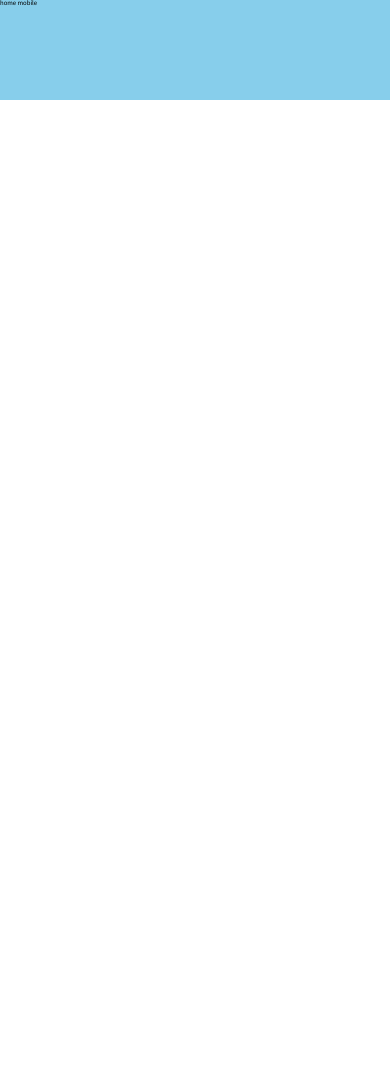
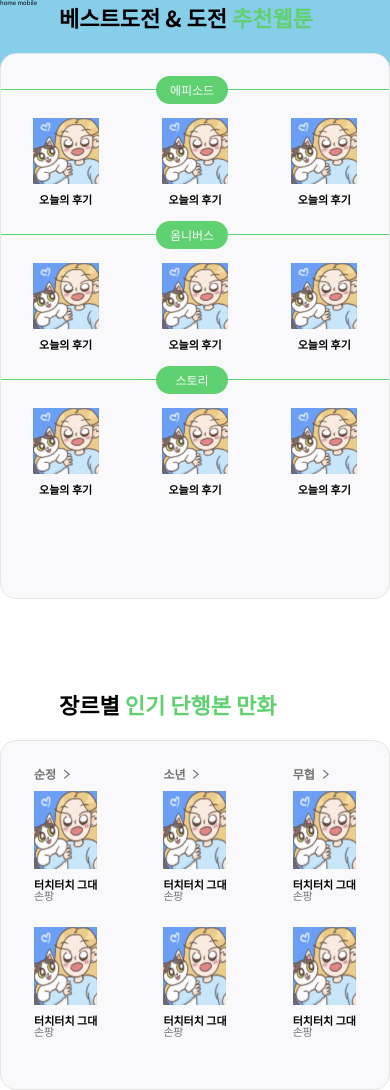
Before and after one commit to WESOPT29-13-SOPTOON/SOPTOON-Client, a React (Create React App) app: page / in a window 390 px wide. Before the commit the page ends 844 px from the top, so only its background shows below. Built offline with nearby package versions, Linux system fonts and the light colour scheme.

Commit message:
feat: 반응형 구현

```diff
--- a/src/components/home/CartoonInfo.jsx
+++ b/src/components/home/CartoonInfo.jsx
@@ -1,6 +1,8 @@
 import React from "react";
 import styled from "styled-components";
 import { ReactComponent as StarIcon } from "../../assets/icons/full-star.svg";
+import { applyMediaQuery } from "../../styles/mediaQuery";
+import Screen from "../../styles/Screen";
 
 const CartoonInfo = ({ data }) => {
   const { title, author, content, starRating } = data;
@@ -8,6 +10,7 @@ const CartoonInfo = ({ data }) => {
     <StyledRoot>
       <h3>{title}</h3>
       <h4>{author}</h4>
+      <Screen desktop tablet>
         <p>{content}</p>
         <StyledStarRating>
           <StarIcon />
@@ -17,6 +20,7 @@ const CartoonInfo = ({ data }) => {
           <StarIcon />
           <span>{starRating}</span>
         </StyledStarRating>
+      </Screen>
     </StyledRoot>
   );
 };
@@ -25,33 +29,58 @@ const StyledRoot = styled.div`
   display: flex;
   flex-direction: column;
   margin-left: 0.89rem;
+  ${applyMediaQuery("mobile")} {
+    margin-left: 0;
+  }
   & > h3 {
     font-size: 1.1rem;
     color: #000000;
     font-weight: bold;
+    ${applyMediaQuery("mobile")} {
+      margin-top: 1rem;
+    }
   }
   & > h4 {
     font-size: 1.1rem;
     color: #737373;
+    letter-spacing: -0.02em;
+    margin-top: 0rem;
+    ${applyMediaQuery("desktop")} {
       margin-top: 0.3rem;
-    letter-spacing: -0.02em;
+    }
   }
   & > p {
     color: #737373;
     font-size: 1.1rem;
+    letter-spacing: -0.05rem;
+    ${applyMediaQuery("desktop")} {
       margin-top: 1.171rem;
-    letter-spacing: -0.05rem;
+    }
+    ${applyMediaQuery("tablet")} {
+      margin-top: 0.64rem;
+    }
   }
 `;
 
 const StyledStarRating = styled.div`
   display: flex;
   align-items: end;
+  ${applyMediaQuery("desktop")} {
     margin-top: 1.629rem;
+  }
+  ${applyMediaQuery("tablet")} {
+    margin-top: 0.56rem;
+  }
 
   & > svg {
+    ${applyMediaQuery("desktop")} {
       width: 1.2rem;
       height: 1.2rem;
+    }
+    ${applyMediaQuery("tablet")} {
+      width: 1.03rem;
+      height: 1.03rem;
+    }
     fill: #e04537;
   }
   & > span {
--- a/src/components/home/ChallengeWebtoonBase.jsx
+++ b/src/components/home/ChallengeWebtoonBase.jsx
@@ -3,6 +3,7 @@ import styled from "styled-components";
 import BaseInfoWrapper from "./BaseInfoWrapper";
 import WebtoonInfo from "./WebtoonInfo";
 import ChallengeWebtoonGroupHeader from "./ChallengeWebtoonGroupHeader";
+import { applyMediaQuery } from "../../styles/mediaQuery";
 
 const ChallengeWebtoonBase = ({ groupName, data }) => {
   return (
@@ -24,28 +25,69 @@ const StyledRoot = styled.div`
   justify-content: center;
   flex-direction: column;
   & > * {
-    margin-right: 2.7rem;
-    margin-left: 3.6rem;
     font-size: 1.2rem;
+    ${applyMediaQuery("desktop")} {
+      margin-right: 2.7rem;
+      margin-left: 3.6rem;
+    }
+    ${applyMediaQuery("tablet")} {
+      margin-right: 1.9rem;
+      margin-left: 2.1rem;
+    }
+    ${applyMediaQuery("mobile")} {
+      margin: 0;
+    }
   }
 `;
 
 const StyledBaseInfos = styled.div`
   display: flex;
-  margin-right: 3.8rem;
+  ${applyMediaQuery("tablet")} {
+    margin-left: 3.6rem;
+  }
+  ${applyMediaQuery("tablet")} {
+    margin-left: 3.5rem;
+  }
+  ${applyMediaQuery("mobile")} {
+    /* margin-left: 2.5rem; */
+    width: 100%;
+    justify-content: space-around;
+  }
+
   & > * {
     display: flex;
     align-items: center;
-    margin-top: 2rem;
-    margin-right: 1.4rem;
+
+    ${applyMediaQuery("desktop")} {
+      margin-right: 1.4rem;
+      margin-top: 2rem;
+    }
+    ${applyMediaQuery("tablet")} {
+      margin-top: 0.9rem;
+      margin-right: 1.1rem;
+    }
+    ${applyMediaQuery("mobile")} {
+      flex-direction: column;
+      align-items: center;
+      margin-top: 2.8rem;
+    }
+
     img {
-      width: 7.6rem;
-      height: 7.6rem;
+      ${applyMediaQuery("desktop")} {
+        width: 7.6rem;
+        height: 7.6rem;
+      }
+      width: 6.6rem;
+      height: 6.6rem;
     }
   }
+
   & > *:first-child {
-    margin-left: 9.5rem;
+    ${applyMediaQuery("desktop")} {
+      margin-left: 9.5rem;
+    }
   }
+
   & > *:last-child {
     margin-right: 0;
   }
--- a/src/components/home/ChallengeWebtoonBox.jsx
+++ b/src/components/home/ChallengeWebtoonBox.jsx
@@ -1,5 +1,7 @@
 import React from "react";
 import styled from "styled-components";
+import { applyMediaQuery } from "../../styles/mediaQuery";
+import Screen from "../../styles/Screen";
 import ChallengeWebtoonBase from "./ChallengeWebtoonBase";
 
 const group = ["에피소드", "옴니버스", "스토리"];
@@ -34,26 +36,73 @@ const webtoonInfo = [
   },
 ];
 
+const mobileWebtoonInfo = [
+  {
+    img: "../../assets/images/img_paperback1@3x.png",
+    title: "오늘의 후기",
+    author: "chaenn417",
+    content: "매일 살아가는 후기",
+    starRating: "9.79",
+  },
+  {
+    img: "../../assets/images/img_paperback1@3x.png",
+    title: "오늘의 후기",
+    author: "chaenn417",
+    content: "매일 살아가는 후기",
+    starRating: "9.79",
+  },
+  {
+    img: "../../assets/images/img_paperback1@3x.png",
+    title: "오늘의 후기",
+    author: "chaenn417",
+    content: "매일 살아가는 후기",
+    starRating: "9.79",
+  },
+];
+
 const ChallengeWebtoonBox = () => {
   return (
     <StyledRoot>
       <h2>
         베스트도전 & 도전 <span>추천웹툰</span>
       </h2>
-      <div>
+      <StyledBaseWrapper>
+        <Screen desktop tablet>
           {group.map((name, idx) => (
             <ChallengeWebtoonBase key={idx} groupName={name} data={webtoonInfo} />
           ))}
-      </div>
+        </Screen>
+        <Screen mobile>
+          {group.map((name, idx) => (
+            <ChallengeWebtoonBase key={idx} groupName={name} data={mobileWebtoonInfo} />
+          ))}
+        </Screen>
+      </StyledBaseWrapper>
     </StyledRoot>
   );
 };
 
 const StyledRoot = styled.section`
+  display: flex;
+  flex-direction: column;
+  align-items: center;
+
+  ${applyMediaQuery("desktop")} {
+    margin-bottom: 5.5rem;
+  }
+  ${applyMediaQuery("tablet")} {
+    margin-bottom: 4.32rem;
+  }
+  ${applyMediaQuery("mobile")} {
+    margin-bottom: 9.36rem;
+  }
+
+  & > * {
     width: var(--screen-width);
-  margin-bottom: 5.5rem;
+  }
+
   & > h2 {
-    margin-left: 2rem;
+    padding-left: 2rem;
     font-size: 2.2rem;
     font-weight: 600;
     color: #000000;
@@ -61,13 +110,16 @@ const StyledRoot = styled.section`
       color: #60d071;
     }
   }
+`;
 
-  & > div {
+const StyledBaseWrapper = styled.div`
   width: 100%;
-    height: 48.5rem;
   background-color: #f9f9fc;
   border: 0.1rem solid #e5e5e5;
   border-radius: 1.6rem;
+
+  ${applyMediaQuery("desktop")} {
+    height: 48.5rem;
     margin-top: 1.9rem;
     & > * {
       margin-top: 3.1rem;
@@ -76,6 +128,26 @@ const StyledRoot = styled.section`
       margin-top: 2.7rem;
     }
   }
+  ${applyMediaQuery("tablet")} {
+    height: 38.2rem;
+    margin-top: 1.48rem;
+    & > * {
+      margin-top: 1.6rem;
+    }
+    & > *:first-child {
+      margin-top: 1.9rem;
+    }
+  }
+  ${applyMediaQuery("mobile")} {
+    height: 54.6rem;
+    margin-top: 2.5rem;
+    & > * {
+      margin-top: 2.6rem;
+    }
+    & > *:first-child {
+      margin-top: 3.5rem;
+    }
+  }
 `;
 
 export default ChallengeWebtoonBox;
--- a/src/components/home/ChallengeWebtoonGroupHeader.jsx
+++ b/src/components/home/ChallengeWebtoonGroupHeader.jsx
@@ -1,5 +1,6 @@
 import React from "react";
 import styled from "styled-components";
+import { applyMediaQuery } from "../../styles/mediaQuery";
 
 const ChallengeWebtoonGroupHeader = ({ groupName }) => {
   return (
@@ -13,6 +14,7 @@ const ChallengeWebtoonGroupHeader = ({ groupName }) => {
 const StyledRoot = styled.div`
   display: flex;
   align-items: center;
+  /* position: relative; */
   & > span {
     width: 7.2rem;
     height: 2.8rem;
@@ -21,6 +23,10 @@ const StyledRoot = styled.div`
     border-radius: 1.8rem;
     line-height: 2.8rem;
     text-align: center;
+    ${applyMediaQuery("mobile")} {
+      position: absolute;
+      left: 40%;
+    }
   }
 `;
 
--- a/src/components/home/PopularityGenreCartoonBase.jsx
+++ b/src/components/home/PopularityGenreCartoonBase.jsx
@@ -3,6 +3,7 @@ import styled from "styled-components";
 import BaseInfoWrapper from "./BaseInfoWrapper";
 import CartoonInfo from "./CartoonInfo";
 import { ReactComponent as ViewmoreIcon } from "../../assets/icons/ic_viewmore@3x.svg";
+import { applyMediaQuery } from "../../styles/mediaQuery";
 
 const PopularityGenreCartoonBase = ({ genreName, data }) => {
   return (
@@ -49,15 +50,42 @@ const StyledBaseInfos = styled.div`
   & > * {
     display: flex;
     align-items: center;
-    margin-top: 2.54rem;
+    ${applyMediaQuery("mobile")} {
+      flex-direction: column;
+    }
 
     img {
-      width: 8.1rem;
-      height: 9.9rem;
+      width: 6.3rem;
+      height: 7.8rem;
+      ${applyMediaQuery("desktop")} {
+        width: 8.1rem;
+        height: 9.9rem;
+      }
     }
   }
-  & > *:first-child {
-    margin-top: 1.922rem;
+  ${applyMediaQuery("desktop")} {
+    & > *:first-child {
+      margin-top: 1.922rem;
+    }
+    & > *:last-child {
+      margin-top: 2.54rem;
+    }
+  }
+  ${applyMediaQuery("tablet")} {
+    & > *:first-child {
+      margin-top: 1.3rem;
+    }
+    & > *:last-child {
+      margin-top: 2rem;
+    }
+  }
+  ${applyMediaQuery("mobile")} {
+    & > *:first-child {
+      margin-top: 1.1rem;
+    }
+    & > *:last-child {
+      margin-top: 2.6rem;
+    }
   }
 `;
 
--- a/src/components/home/PopularityGenreCartoonBox.jsx
+++ b/src/components/home/PopularityGenreCartoonBox.jsx
@@ -1,5 +1,6 @@
 import React from "react";
 import styled from "styled-components";
+import { applyMediaQuery } from "../../styles/mediaQuery";
 import PopularityGenreCartoonBase from "./PopularityGenreCartoonBase";
 
 const genre = ["순정", "소년", "무협"];
@@ -36,10 +37,25 @@ const PopularityGenreCartoonBox = () => {
 };
 
 const StyledRoot = styled.section`
-  width: var(--screen-width);
-  margin-bottom: 6.5rem;
+  display: flex;
+  flex-direction: column;
+  align-items: center;
+  ${applyMediaQuery("desktop")} {
+    margin-bottom: 6.5rem;
+  }
+  ${applyMediaQuery("tablet")} {
+    margin-bottom: 9.2rem;
+  }
+  ${applyMediaQuery("mobile")} {
+    margin-bottom: 9.36rem;
+  }
+
+  & > * {
+    width: var(--screen-width);
+  }
+
   & > h2 {
-    margin-left: 2rem;
+    padding-left: 2rem;
     font-size: 2.2rem;
     font-weight: 600;
     color: #000000;
@@ -51,22 +67,44 @@ const StyledRoot = styled.section`
 
 const StyledBaseWrapper = styled.div`
   width: 100%;
-  height: 34.3rem;
   background-color: #f9f9fc;
   border: 0.1rem solid #e5e5e5;
   border-radius: 1.6rem;
-  margin-top: 1.9rem;
   display: flex;
+  ${applyMediaQuery("desktop")} {
+    margin-top: 2.7rem;
+    height: 34.3rem;
+  }
+  ${applyMediaQuery("tablet")} {
+    margin-top: 2.1rem;
+    height: 27rem;
+  }
+  ${applyMediaQuery("mobile")} {
+    margin-top: 2.5rem;
+    height: 35rem;
+    justify-content: space-around;
+  }
+
   & > * {
-    margin-top: 3.949rem;
-    margin-right: 6.479rem;
+    ${applyMediaQuery("desktop")} {
+      margin-top: 3.949rem;
+      margin-right: 6.479rem;
+    }
+    ${applyMediaQuery("tablet")} {
+      margin-top: 3.1rem;
+      margin-right: 3rem;
+    }
+    ${applyMediaQuery("mobile")} {
+      margin-top: 2.7rem;
+    }
   }
   & > *:first-child {
-    margin-top: 3.949rem;
-    margin-left: 6.11rem;
-  }
-  & > *:last-child {
-    margin-right: 6.6rem;
+    ${applyMediaQuery("desktop")} {
+      margin-left: 6.11rem;
+    }
+    ${applyMediaQuery("tablet")} {
+      margin-left: 4.9rem;
+    }
   }
 `;
 
--- a/src/components/home/WebtoonInfo.jsx
+++ b/src/components/home/WebtoonInfo.jsx
@@ -1,6 +1,8 @@
 import React from "react";
 import styled from "styled-components";
 import { ReactComponent as StarIcon } from "../../assets/icons/full-star.svg";
+import { applyMediaQuery } from "../../styles/mediaQuery";
+import Screen from "../../styles/Screen";
 
 const WebtoonInfo = ({ data }) => {
   const { title, author, content, starRating } = data;
@@ -8,6 +10,7 @@ const WebtoonInfo = ({ data }) => {
     <StyledRoot>
       <h3>{title}</h3>
       <h4>{author}</h4>
+      <Screen desktop tablet>
         <p>{content}</p>
         <StyledStarRating>
           <StarIcon />
@@ -17,6 +20,7 @@ const WebtoonInfo = ({ data }) => {
           <StarIcon />
           <span>{starRating}</span>
         </StyledStarRating>
+      </Screen>
     </StyledRoot>
   );
 };
@@ -24,7 +28,12 @@ const WebtoonInfo = ({ data }) => {
 const StyledRoot = styled.div`
   display: flex;
   flex-direction: column;
+  ${applyMediaQuery("desktop")} {
     margin-left: 1rem;
+  }
+  ${applyMediaQuery("tablet")} {
+    margin-left: 0.8rem;
+  }
   & > h3 {
     font-size: 1.1rem;
     color: #000000;
@@ -33,23 +42,54 @@ const StyledRoot = styled.div`
   & > h4 {
     font-size: 0.01rem;
     color: #737373;
+    letter-spacing: -12em;
+    ${applyMediaQuery("desktop")} {
       margin-top: 0.2rem;
-    letter-spacing: -12em;
+    }
+    ${applyMediaQuery("tablet")} {
+    }
   }
   & > p {
     font-size: 1rem;
     color: #737373;
+    ${applyMediaQuery("desktop")} {
       margin-top: 0.6rem;
+    }
+    ${applyMediaQuery("tablet")} {
+      margin-top: 0.3rem;
+    }
+  }
+
+  ${applyMediaQuery("mobile")} {
+    align-items: center;
+    & > *:nth-child(1) {
+      margin-top: 1rem;
+    }
+    & > *:nth-child(2) {
+      margin-top: 0.3rem;
+    }
   }
 `;
 
 const StyledStarRating = styled.div`
   display: flex;
   align-items: end;
+  ${applyMediaQuery("desktop")} {
     margin-top: 1.8rem;
+  }
+  ${applyMediaQuery("tablet")} {
+    margin-top: 1.3rem;
+  }
+
   & > svg {
+    ${applyMediaQuery("desktop")} {
       width: 1.2rem;
       height: 1.2rem;
+    }
+    ${applyMediaQuery("tablet")} {
+      width: 1.03rem;
+      height: 1.03rem;
+    }
     fill: #e04537;
   }
   & > span {
--- a/src/pages/Home.jsx
+++ b/src/pages/Home.jsx
@@ -2,6 +2,8 @@ import React from "react";
 import Screen from "../styles/Screen";
 import styled from "styled-components";
 import { applyMediaQuery } from "../styles/mediaQuery";
+import ChallengeWebtoonBox from "../components/home/ChallengeWebtoonBox";
+import PopularityGenreCartoonBox from "../components/home/PopularityGenreCartoonBox";
 
 const Home = () => {
   return (
@@ -12,6 +14,8 @@ const Home = () => {
       <Screen mobile>
         <p>home mobile</p>
       </Screen>
+      <ChallengeWebtoonBox />
+      <PopularityGenreCartoonBox />
     </StyledRoot>
   );
 };
```
Lines whose indentation alone changed are shown as unchanged.
